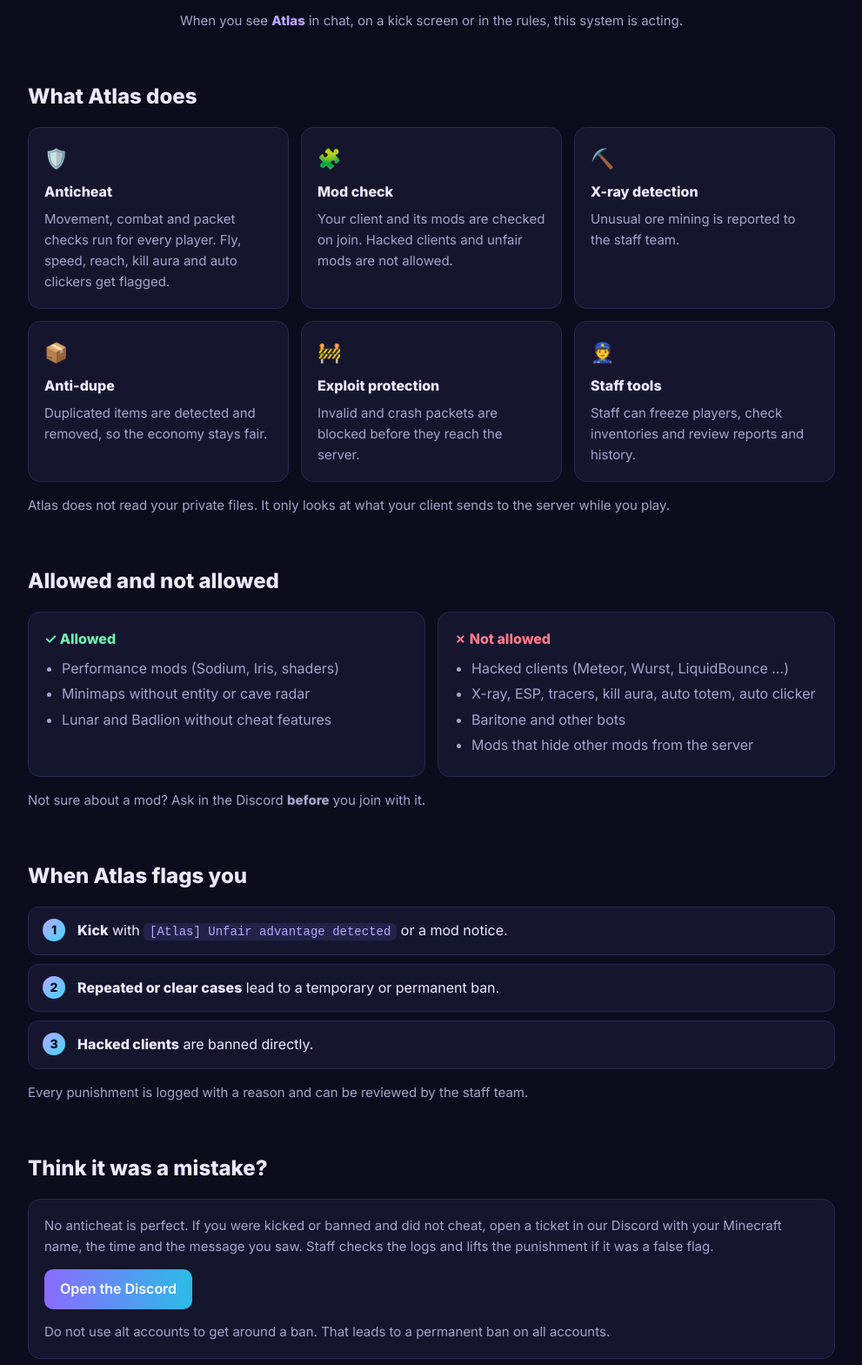
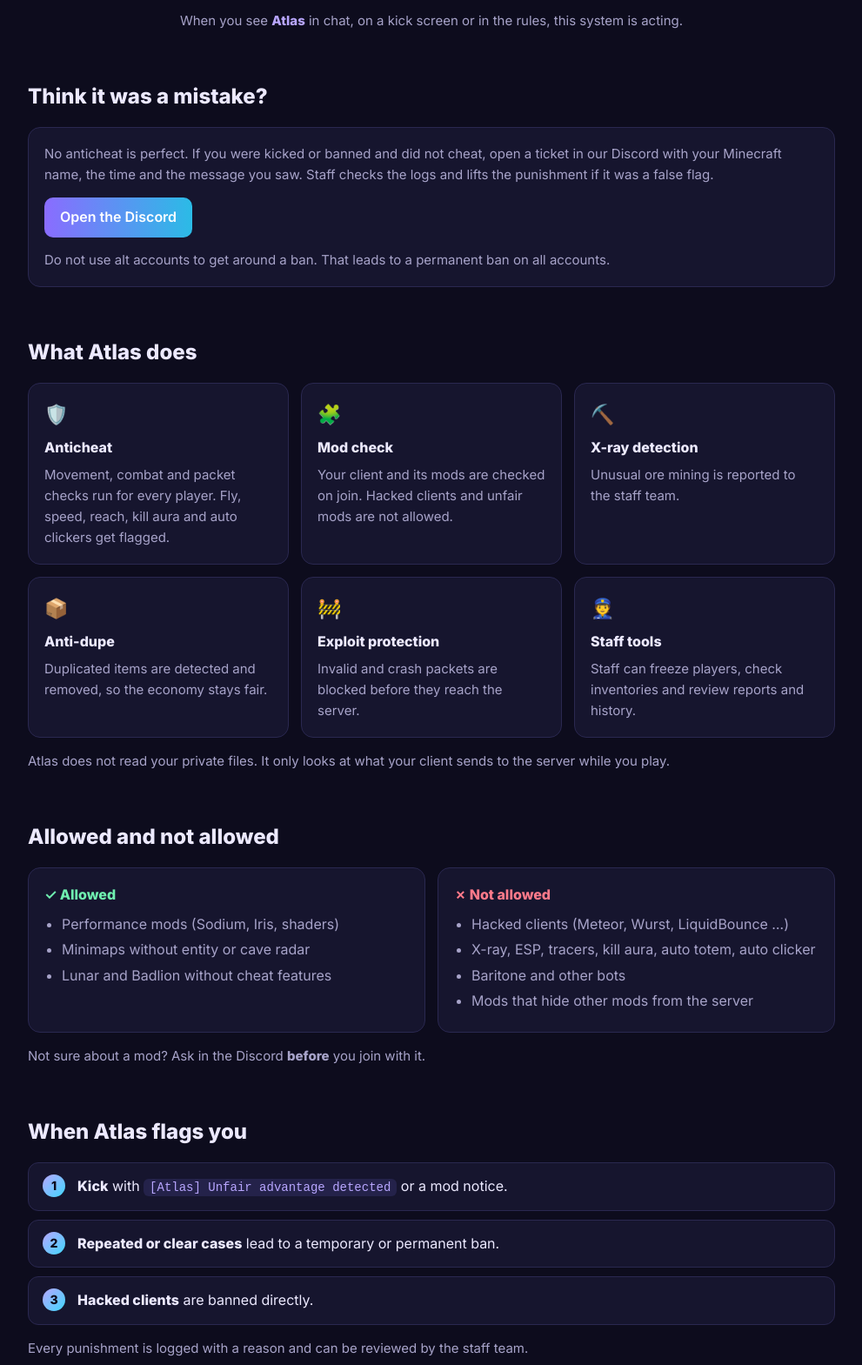
Before and after one commit to Vamp1rexe/atlas-docs, a plain HTML site: page index.html in a window 1280 px wide. Shown: the part 451-2020 px from the top of the page at 87% size, without its empty margins (144-1135 px from the left). Drawn offline with Linux system fonts and the light colour scheme.

Commit message:
Move appeal section to the top, add #appeal anchor

```diff
--- a/index.html
+++ b/index.html
@@ -52,6 +52,13 @@ footer b{color:var(--beige)}
 
 <p class="note" style="text-align:center">When you see <b style="color:var(--violet)">Atlas</b> in chat, on a kick screen or in the rules, this system is acting.</p>
 
+<h2 id="appeal">Think it was a mistake?</h2>
+<div class="card">
+  <p>No anticheat is perfect. If you were kicked or banned and did not cheat, open a ticket in our Discord with your Minecraft name, the time and the message you saw. Staff checks the logs and lifts the punishment if it was a false flag.</p>
+  <a class="btn" href="https://discord.gg/dXRU5nczV7">Open the Discord</a>
+  <p style="margin-top:14px">Do not use alt accounts to get around a ban. That leads to a permanent ban on all accounts.</p>
+</div>
+
 <h2>What Atlas does</h2>
 <div class="grid">
   <div class="card"><div class="ico">🛡️</div><h3>Anticheat</h3><p>Movement, combat and packet checks run for every player. Fly, speed, reach, kill aura and auto clickers get flagged.</p></div>
@@ -87,13 +94,6 @@ footer b{color:var(--beige)}
 </ol>
 <p class="note">Every punishment is logged with a reason and can be reviewed by the staff team.</p>
 
-<h2>Think it was a mistake?</h2>
-<div class="card">
-  <p>No anticheat is perfect. If you were kicked or banned and did not cheat, open a ticket in our Discord with your Minecraft name, the time and the message you saw. Staff checks the logs and lifts the punishment if it was a false flag.</p>
-  <a class="btn" href="https://discord.gg/dXRU5nczV7">Open the Discord</a>
-  <p style="margin-top:14px">Do not use alt accounts to get around a ban. That leads to a permanent ban on all accounts.</p>
-</div>
-
 <h2>Report a cheater</h2>
 <div class="card"><p>Ingame: <code>/report &lt;player&gt;</code> and pick a reason. Every report goes straight to the staff team. Rules: <code>/rules</code></p></div>
 
```
